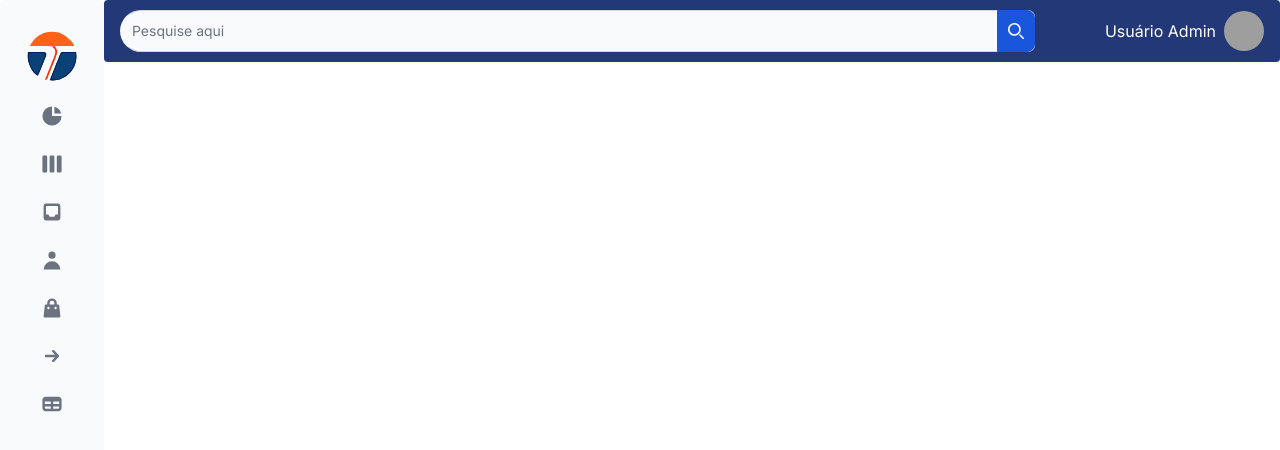
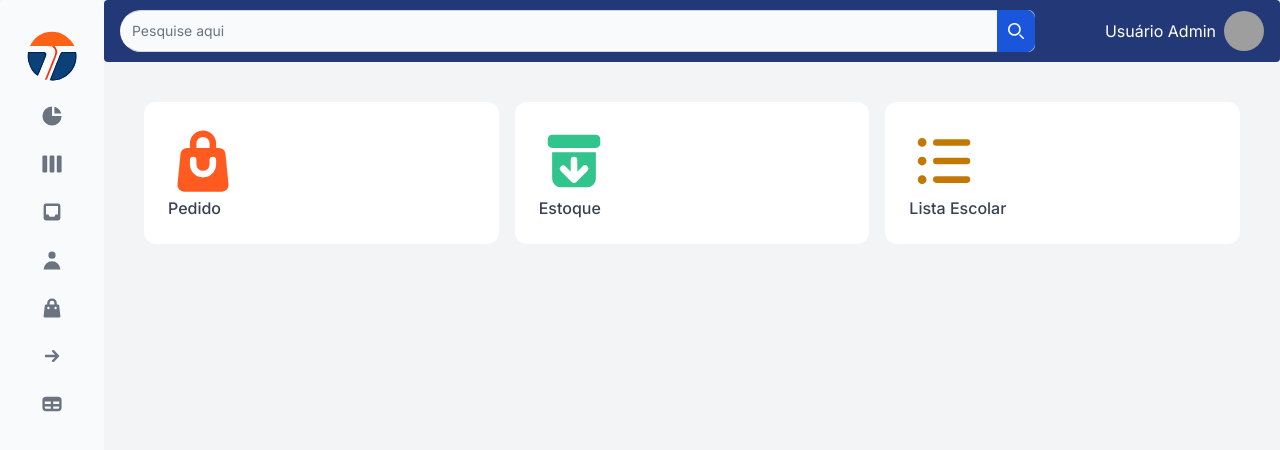
Before and after one commit to gabrielmendesdev/trajeton-magazine, a Next.js app: page / in a window 1280 px wide. Shown: the top 450 px of the page. Built offline with nearby package versions, Linux system fonts and the light colour scheme; grey boxes are pictures that could not be loaded.

Commit message:
feat: create Cards section

```diff
--- a/package.json
+++ b/package.json
@@ -10,6 +10,8 @@
     "prepare": "husky"
   },
   "dependencies": {
+    "@heroicons/react": "^2.1.5",
+    "axios": "^1.7.2",
     "email-validator": "^2.0.4",
     "flowbite": "^2.4.1",
     "flowbite-react": "^0.10.1",
--- /dev/null
+++ b/src/app/components/Card.tsx
@@ -0,0 +1,23 @@
+import Title from './Title'
+
+interface CardProps {
+  icon: React.ReactNode
+  title: string
+  onClick: () => void
+}
+
+export const Card: React.FC<CardProps> = ({
+  icon,
+  title,
+  onClick
+}): React.ReactNode => {
+  return (
+    <div
+      className="bg-white p-6 rounded-xl gap-2 col-4 cursor-pointer"
+      onClick={onClick}
+    >
+      {icon}
+      <Title className="font-medium text-gray-700">{title}</Title>
+    </div>
+  )
+}
--- a/src/app/page.tsx
+++ b/src/app/page.tsx
@@ -4,6 +4,12 @@ import Cookies from 'js-cookie'
 import { useRouter } from 'next/navigation'
 import { SideBar } from './components/SideBar'
 import { NavBar } from './components/NavBar'
+import { Card } from './components/Card'
+import {
+  ArchiveBoxArrowDownIcon,
+  ListBulletIcon,
+  ShoppingBagIcon
+} from '@heroicons/react/16/solid'
 
 const Home = () => {
   const router = useRouter()
@@ -15,10 +21,29 @@ const Home = () => {
   }
 
   return (
-    <div className="flex">
+    <div className="flex bg-gray-100">
       <SideBar />
-      <div className="flex-1">
+      <div className="flex-1 flex flex-col">
         <NavBar />
+        <div className="grid gap-4 grid-flow-row-dense grid-cols-1 md:grid-cols-3 m-10">
+          <Card
+            icon={<ShoppingBagIcon width={70} className="text-orange-500" />}
+            title="Pedido"
+            onClick={() => router.push('/pedido')}
+          />
+          <Card
+            icon={
+              <ArchiveBoxArrowDownIcon width={70} className="text-green-400" />
+            }
+            title="Estoque"
+            onClick={() => router.push('/estoque')}
+          />
+          <Card
+            icon={<ListBulletIcon width={70} className="text-yellow-500" />}
+            title="Lista Escolar"
+            onClick={() => router.push('lista-escolar')}
+          />
+        </div>
       </div>
     </div>
   )
```
Also changed, not shown: 1 other file (tests, documents, lock files or other folders).
